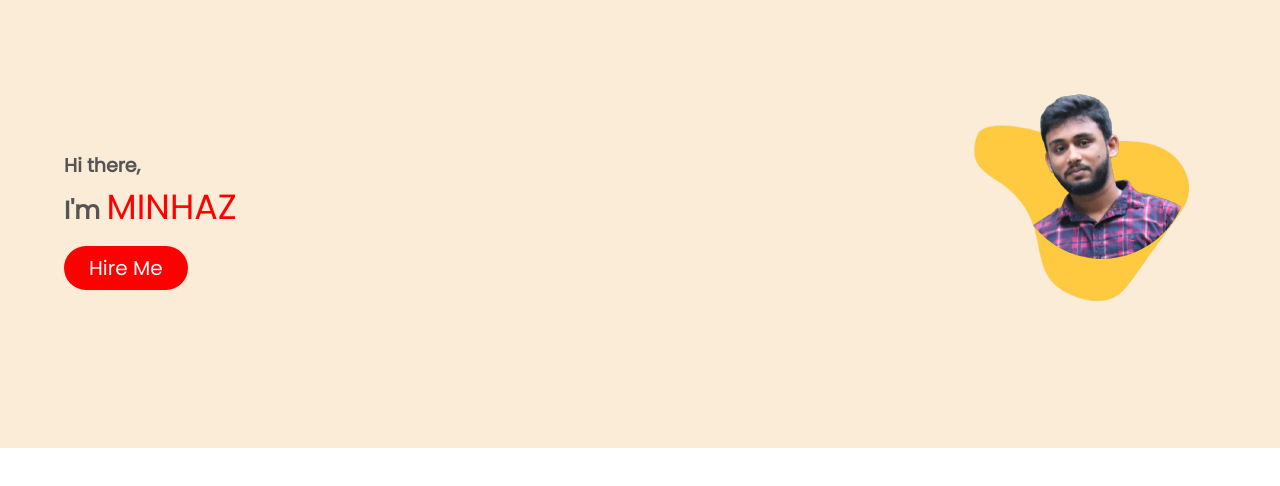
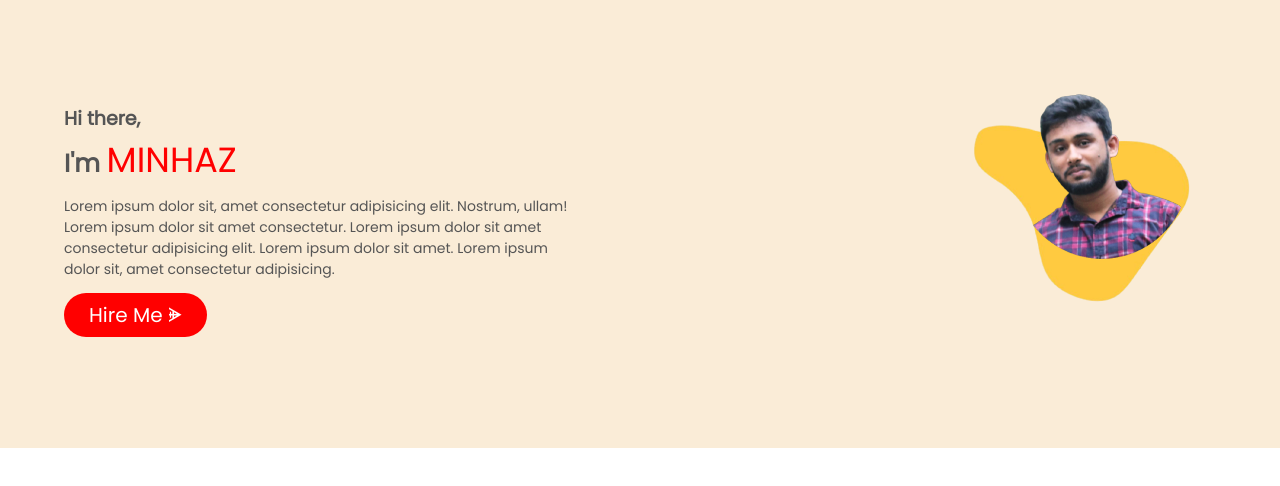
Before and after one commit to Minhazwp/portfolio-web, a plain HTML site: page index.html in a window 1280 px wide. Shown: the part 82-568 px from the top of the page. Drawn offline with Linux system fonts and the light colour scheme; files whose address does not match are found by name.

Commit message:
html css updated

```diff
--- a/index.css
+++ b/index.css
@@ -133,7 +133,6 @@ ul li a:hover{
     font-size: 19px;
 }
 .coll-2 h1{
-    margin-bottom: 20px;
     color:#555;
     font-size: 25px;
 }
@@ -141,7 +140,11 @@ ul li a:hover{
     color:red;
     font-size: 35px;
     font-weight: 400;
-    margin-bottom: 20px;
+}
+.coll-2 p{
+    font-size: 14px;
+    color:#555;
+    margin:10px 0px 20px 0px;
 }
 .coll-2 .btn{
     background-color: red;
--- a/index.html
+++ b/index.html
@@ -35,7 +35,11 @@
               <div class="coll-2">
                 <h3>Hi there,</h3>
                 <h1>I'm <span>MINHAZ</span></h1>
-                <a href="#" class="btn">Hire Me</a>
+                <p>Lorem ipsum dolor sit, amet consectetur adipisicing elit. Nostrum, ullam!
+                    Lorem ipsum dolor sit amet consectetur. Lorem ipsum dolor sit amet consectetur adipisicing elit.
+                    Lorem ipsum dolor sit amet. Lorem ipsum dolor sit, amet consectetur adipisicing.
+                </p>
+                <a href="#" class="btn">Hire Me &#5593;</a>
               </div>
               <div class="coll-2">
                 <div class="images">
```
